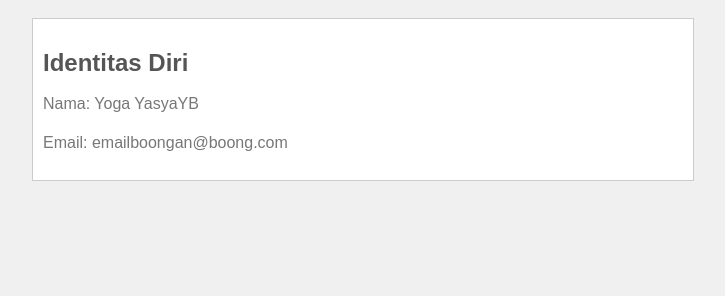
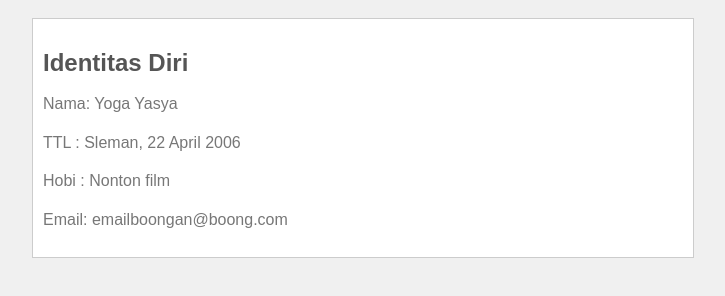
Before and after one commit to YasyaYB/Belajar-GIthub, a plain HTML site: page index.html in a window 1280 px wide. Shown: the part 90-386 px from the top of the page, without its empty margins (277-1002 px from the left). Drawn offline with Linux system fonts and the light colour scheme.

Commit message:
mengubah style.css dan edit dikit lagi index.html

```diff
--- a/index.html
+++ b/index.html
@@ -10,8 +10,11 @@
     <h1>Welcome to My Website</h1>
     <div id="identitas">
         <h2>Identitas Diri</h2>
-        <p>Nama: Yoga YasyaYB</p>
+        <p>Nama: Yoga Yasya</p>
+        <p>TTL : Sleman, 22 April 2006</p>
+        <p>Hobi : Nonton film</p>
         <p>Email: emailboongan@boong.com</p>
+
     </div>
 </body>
 </html>
```
